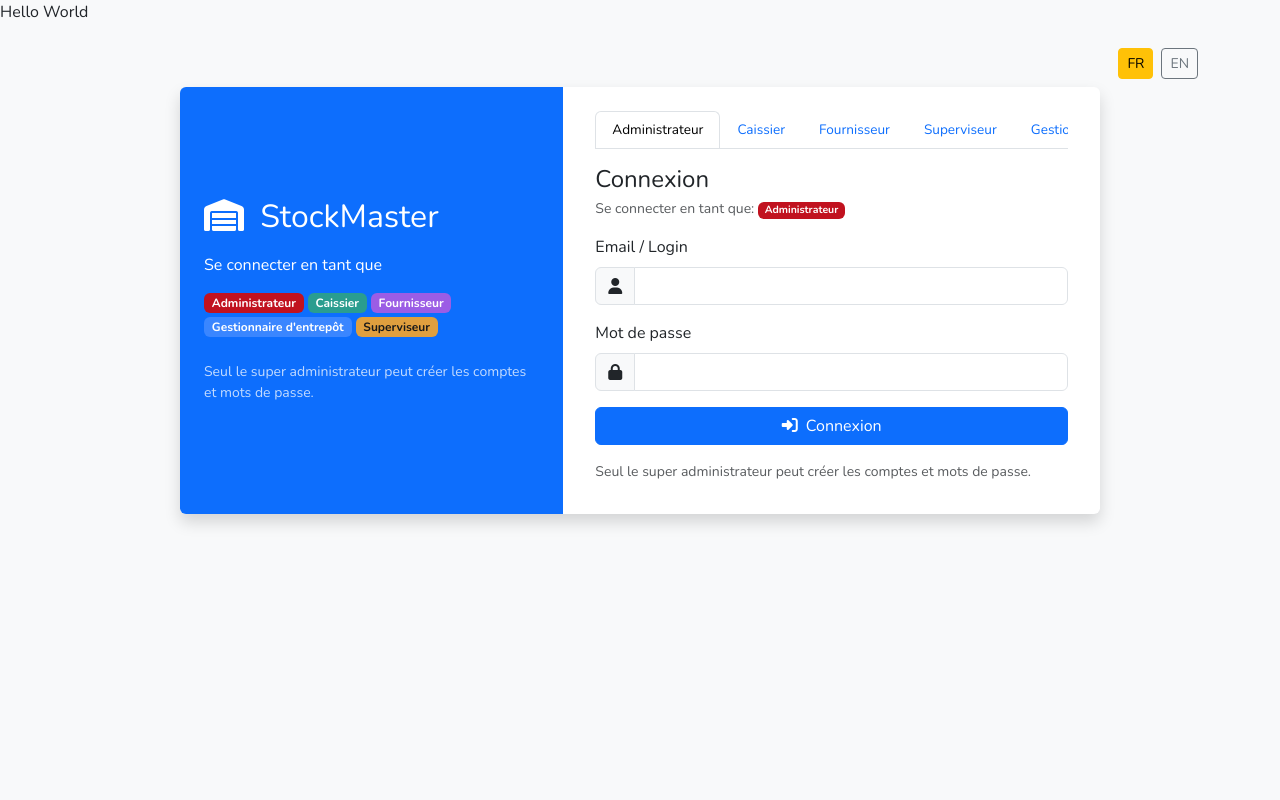
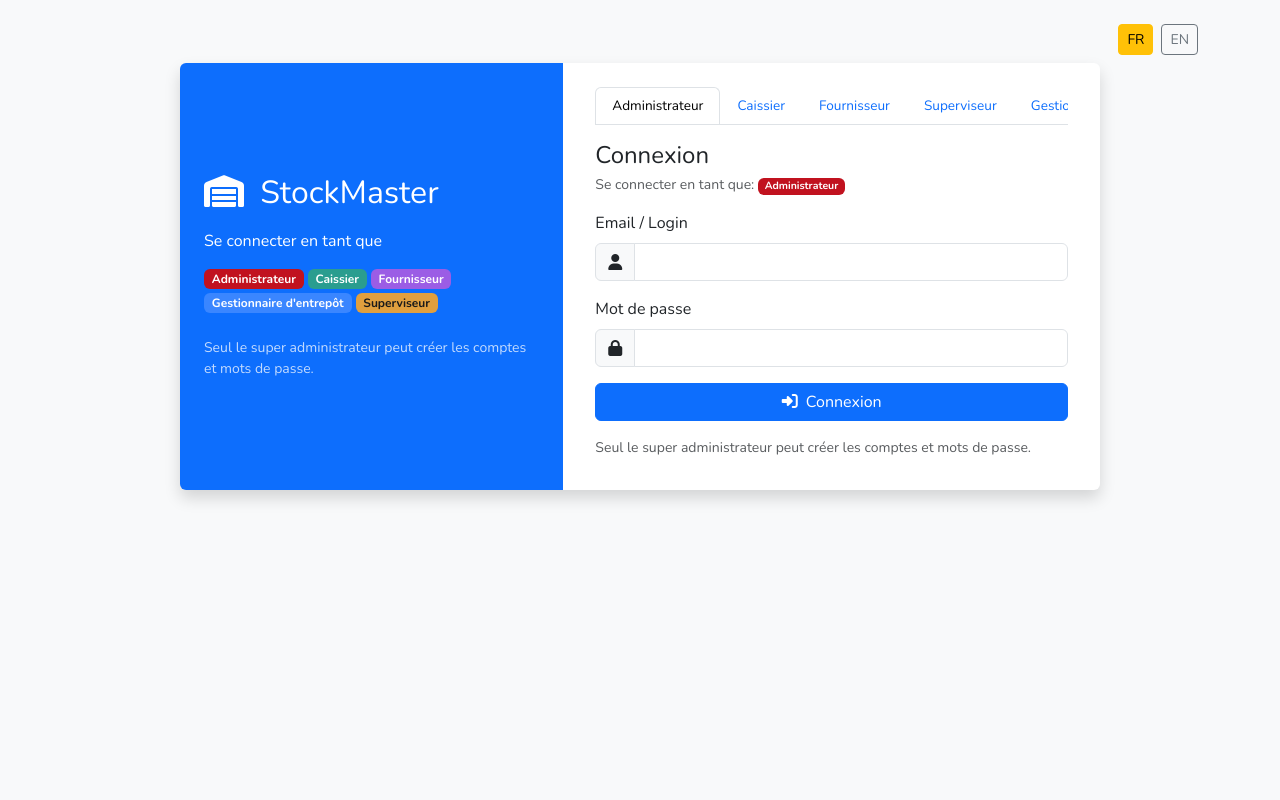
Before and after one commit to Kayojoel12/stocks-Master, a PHP site: page /login.php in a window 1280 px wide. Run offline with PHP 8.4, Linux system fonts and the light colour scheme; data comes from the database, SQL or seed files in the repository.

Commit message:
Update login.php

```diff
--- a/login.php
+++ b/login.php
@@ -1,7 +1,4 @@
 <?php
-// Activer l'affichage des erreurs (pour le débogage)
-echo "Hello World";
-
 error_reporting(E_ALL);
 ini_set('display_errors', 1);
 
```
